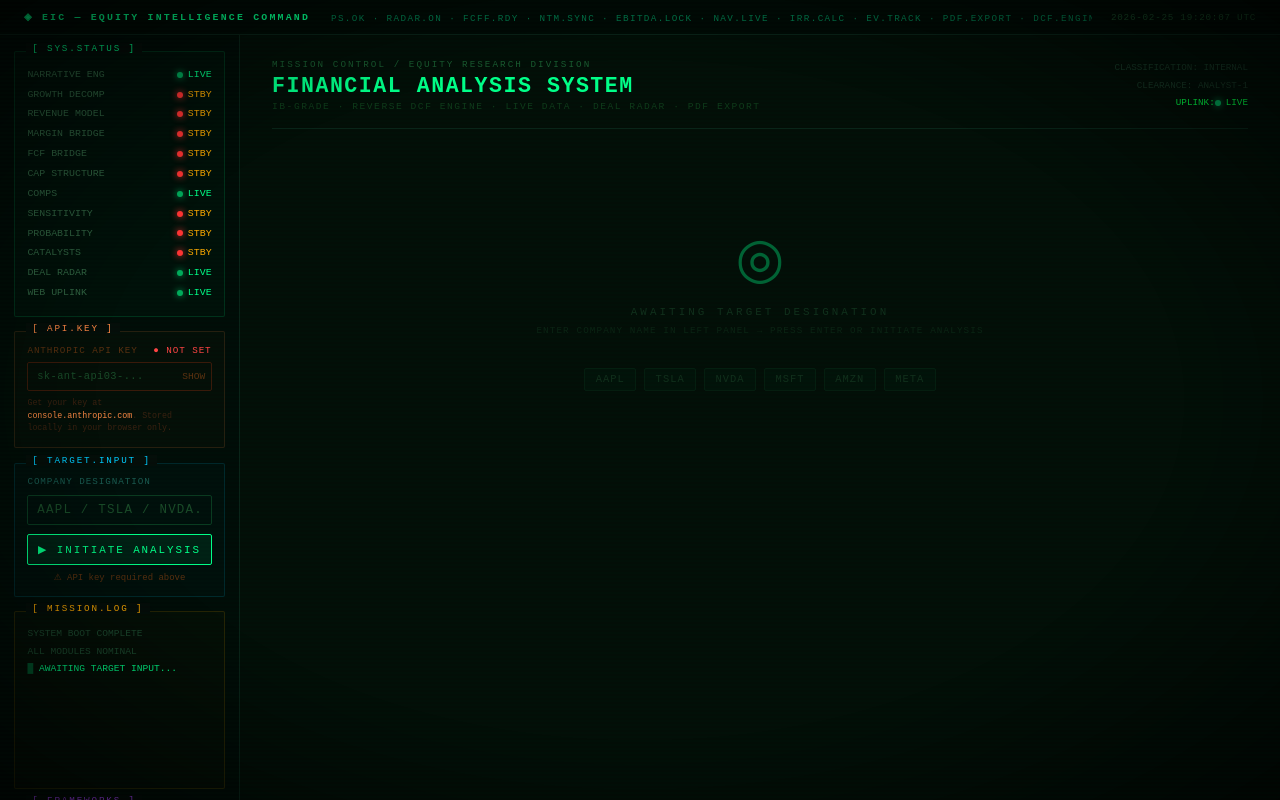
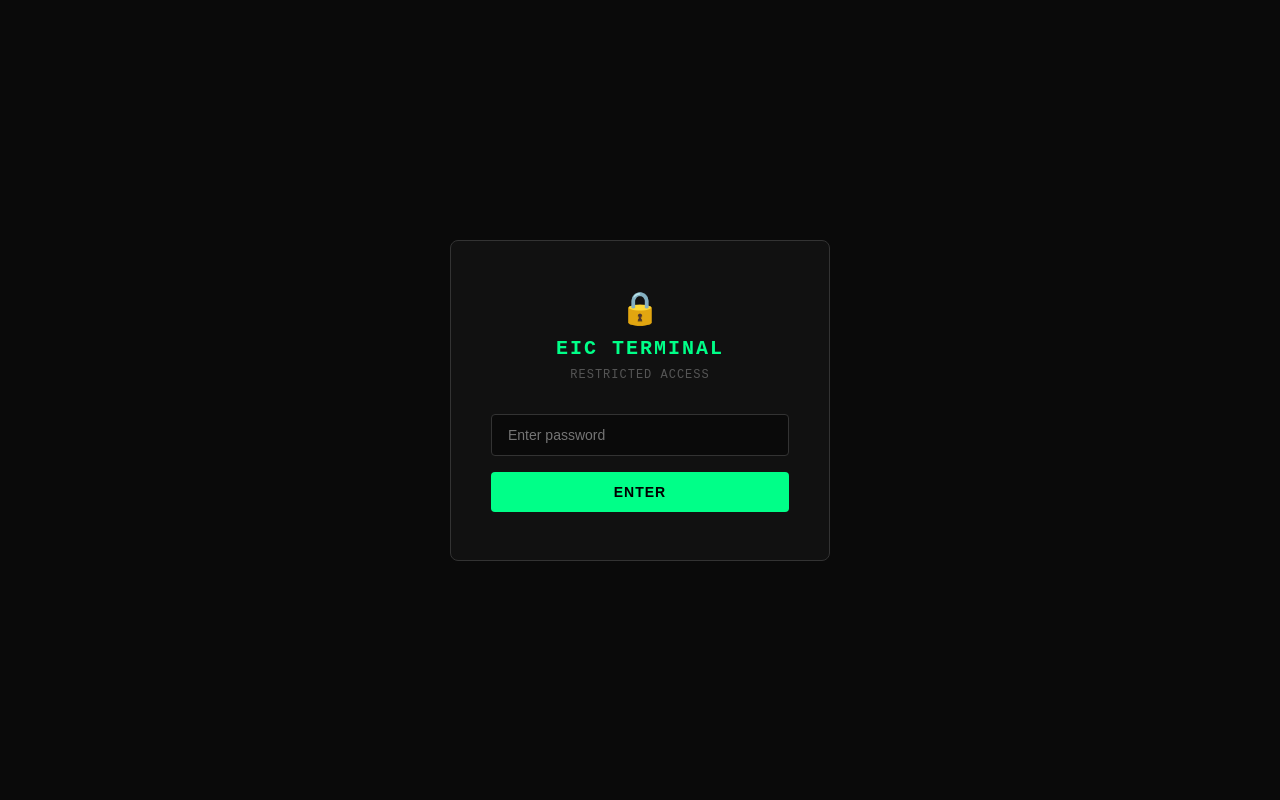
Before and after one commit to cdowsam/eic-terminal, a React (Vite) app: page / in a window 1280 px wide. Shown: the top 800 px of the page. Built offline with nearby package versions, Linux system fonts and the light colour scheme.

Commit message:
Update main.jsx

```diff
--- a/src/main.jsx
+++ b/src/main.jsx
@@ -1,9 +1,12 @@
 import { StrictMode } from 'react'
 import { createRoot } from 'react-dom/client'
 import App from './FinancialTerminal.jsx'
+import PasswordGate from './PasswordGate.jsx'
 
 createRoot(document.getElementById('root')).render(
   <StrictMode>
-    <App />
+    <PasswordGate>
+      <App />
+    </PasswordGate>
   </StrictMode>,
 )
```
